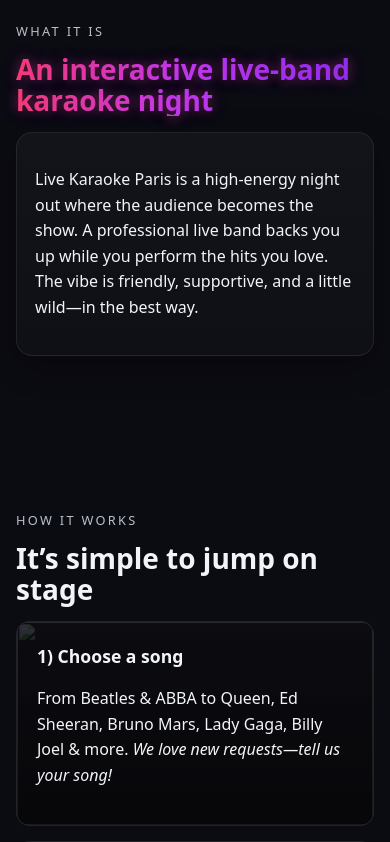
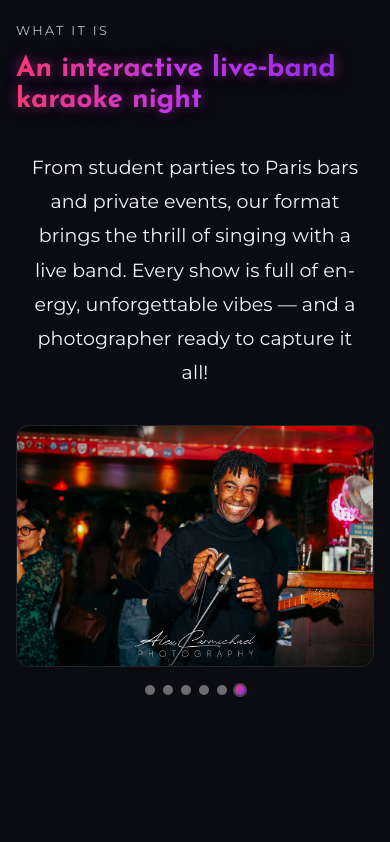
Before and after one commit to diegopereyra99/livekaraoke-site, a plain HTML site: page index.html in a window 390 px wide. Shown: the part 900-1742 px from the top of the page. Drawn offline with Linux system fonts and the light colour scheme.

Commit message:
estructure photos under assets/photos (hero/ what/ gallery/) and update references; add responsive two‑column What section with scroll‑snap carousel + JS; typography: Josefin Sans/Montserrat; widen layout, enlarge and justify What text, center vertically and add side padding; adjust carousel sizing

```diff
--- a/assets/css/landing.css
+++ b/assets/css/landing.css
@@ -9,7 +9,7 @@ header.hero{
 .hero::before{
   content:""; position:absolute; inset:0;
   /* Default: mobile/tablet */
-  background: url('../hero-800.webp') center/cover no-repeat;
+  background: url('../photos/hero/hero-800.webp') center/cover no-repeat;
   background-attachment: fixed;
   /* Keep the image as-is (slight boost + optional blur). Adjust as needed. */
   filter: brightness(0.6) saturate(1.05) blur(8px);
@@ -18,10 +18,10 @@ header.hero{
 
 /* Swap hero image for larger viewports */
 @media (min-width: 900px){
-  .hero::before{ background-image: url('../hero-1280.webp'); }
+  .hero::before{ background-image: url('../photos/hero/hero-1280.webp'); }
 }
 @media (min-width: 1400px){
-  .hero::before{ background-image: url('../hero-1920.webp'); }
+  .hero::before{ background-image: url('../photos/hero/hero-1920.webp'); }
 }
 .hero::after{ content:""; position:absolute; inset:0; background: none; pointer-events: none; }
 
@@ -44,6 +44,40 @@ header.hero{
 /* Steps sizing refinements for this page */
 .step{ min-height: 220px; }
 
+/* What section: responsive two-column layout */
+.what-grid{ display:grid; gap: clamp(16px, 2vw, 24px); align-items: start; }
+@media (min-width: 900px){ .what-grid{ grid-template-columns: 1fr 1.4fr; } }
+
+/* Improve readability for What section */
+#what .what-left .stack{ gap: clamp(16px, 2.2vw, 22px); }
+#what .what-left{ align-self: center; padding-inline: clamp(12px, 3vw, 36px); }
+#what .what-left p{
+  font-size: clamp(19px, 1.2vw, 22px);
+  line-height: 1.8;
+  letter-spacing: .1px;
+  text-align: justify;
+  text-justify: inter-word;
+  -webkit-hyphens: auto;
+  hyphens: auto;
+}
+@media (max-width: 900px){
+  #what .what-left p{ text-align: center; }
+}
+
+/* Carousel */
+.carousel{ display:grid; gap: 10px; }
+.carousel .track{
+  display:grid; grid-auto-flow: column; grid-auto-columns: 100%; gap: 12px;
+  overflow-x:auto; scroll-snap-type: x mandatory; -webkit-overflow-scrolling: touch;
+  padding-bottom: 8px; scrollbar-width: none;
+}
+.carousel .track::-webkit-scrollbar{ display:none; }
+.slide{ margin:0; scroll-snap-align: start; position:relative; border-radius: 14px; overflow:hidden; border:1px solid rgba(255,255,255,.08); background:#0e0e16; }
+.slide img{ width:100%; height: clamp(240px, 42vw, 420px); object-fit:cover; display:block; }
+.carousel .dots{ display:flex; gap:8px; justify-content:center; }
+.carousel .dot{ width:10px; height:10px; border-radius:999px; background: rgba(255,255,255,.4); border:0; padding:0; cursor:pointer; }
+.carousel .dot.active{ background: linear-gradient(135deg, var(--accent-start), var(--accent-end)); box-shadow: 0 0 0 2px rgba(255,255,255,.25); }
+
 /* Gallery */
 .gallery{ display:grid; gap:14px; grid-template-columns: repeat(3, 1fr); }
 @media (max-width: 900px){ .gallery{ grid-template-columns: repeat(2, 1fr); } }
--- a/assets/css/theme.css
+++ b/assets/css/theme.css
@@ -1,4 +1,6 @@
 :root{
+  --font-heading: 'Josefin Sans', system-ui, -apple-system, Segoe UI, Roboto, 'Helvetica Neue', Arial, sans-serif;
+  --font-body: 'Montserrat', system-ui, -apple-system, Segoe UI, Roboto, 'Helvetica Neue', Arial, sans-serif;
   --bg: #0b0b12;
   --bg-2: #12121b;
   --text: #f2f5f8;
@@ -8,7 +10,7 @@
   --accent-start: var(--pink);
   --accent-end: var(--purple);
   --focus: #ff8bd1;
-  --maxw: 1100px;
+  --maxw: 1280px;
   --radius: 16px;
   --shadow-lg: 0 20px 50px rgba(0,0,0,.5);
   --shadow-md: 0 10px 30px rgba(0,0,0,.35);
@@ -18,7 +20,7 @@
 *,*::before,*::after{ box-sizing:border-box; }
 html{ scroll-behavior:smooth; }
 body{
-  margin:0; font-family: system-ui, -apple-system, Segoe UI, Roboto, Ubuntu, Cantarell, Noto Sans, "Helvetica Neue", Arial, "Apple Color Emoji","Segoe UI Emoji";
+  margin:0; font-family: var(--font-body);
   background: var(--bg);
   color:var(--text);
   line-height:1.6;
@@ -55,6 +57,7 @@ a{ color:inherit; text-decoration:none; }
 .btn:active{ transform: translateY(0); }
 
 /* Typography */
+h1, h2, h3, h4, h5, h6{ font-family: var(--font-heading); }
 h1{
   font-size: clamp(40px, 8vw, 80px);
   line-height: .95; margin: 0 0 .6rem 0; font-weight: 900; letter-spacing: .3px;
--- /dev/null
+++ b/assets/js/what-carousel.js
@@ -0,0 +1,105 @@
+(() => {
+  const reducedMotion = window.matchMedia('(prefers-reduced-motion: reduce)').matches;
+
+  document.addEventListener('DOMContentLoaded', () => {
+    document.querySelectorAll('.carousel').forEach(initCarousel);
+  });
+
+  function initCarousel(root){
+    if(root.dataset.initialized) return; // avoid double init
+    root.dataset.initialized = 'true';
+
+    const track = root.querySelector('.track');
+    const dotsWrap = root.querySelector('.dots');
+    if(!track || !dotsWrap) return;
+
+    const getSlides = () => Array.from(track.querySelectorAll('.slide'));
+
+    // Ensure slide IDs exist for a11y
+    getSlides().forEach((s, i) => { if(!s.id) s.id = `carousel-slide-${i+1}`; });
+
+    // Build dots based on slides
+    function buildDots(){
+      dotsWrap.innerHTML = '';
+      getSlides().forEach((slide, i) => {
+        const dot = document.createElement('button');
+        dot.className = 'dot';
+        dot.type = 'button';
+        dot.setAttribute('role', 'tab');
+        dot.setAttribute('aria-controls', slide.id);
+        dot.setAttribute('aria-label', `Go to slide ${i+1}`);
+        dot.addEventListener('click', () => scrollToIndex(i, true));
+        dotsWrap.appendChild(dot);
+      });
+    }
+    buildDots();
+
+    const dots = () => Array.from(dotsWrap.querySelectorAll('.dot'));
+    let current = 0;
+    let autoplayTimer = null;
+    let hover = false, focus = false, pointerDown = false;
+
+    // Active state sync
+    function setActive(idx){
+      current = idx;
+      dots().forEach((d, i) => {
+        const on = i === idx;
+        d.classList.toggle('active', on);
+        d.setAttribute('aria-selected', on ? 'true' : 'false');
+      });
+    }
+
+    function scrollToIndex(idx, smooth){
+      const slides = getSlides();
+      if(!slides[idx]) return;
+      slides[idx].scrollIntoView({ inline: 'start', block: 'nearest', behavior: smooth ? 'smooth' : 'auto' });
+    }
+
+    function next(){
+      const slides = getSlides();
+      if(slides.length === 0) return;
+      scrollToIndex((current + 1) % slides.length, true);
+    }
+
+    function start(){
+      if(reducedMotion) return;
+      if(autoplayTimer || hover || focus || pointerDown) return;
+      autoplayTimer = setInterval(next, 3000);
+    }
+    function stop(){ if(autoplayTimer){ clearInterval(autoplayTimer); autoplayTimer = null; } }
+
+    // Observe which slide is centered/visible
+    const io = new IntersectionObserver((entries) => {
+      entries.forEach(entry => {
+        if(entry.isIntersecting && entry.intersectionRatio >= 0.6){
+          const slides = getSlides();
+          const idx = slides.indexOf(entry.target);
+          if(idx !== -1) setActive(idx);
+        }
+      });
+    }, { root: track, threshold: [0.6] });
+    getSlides().forEach(s => io.observe(s));
+
+    // Pause/resume conditions
+    track.addEventListener('mouseenter', () => { hover = true; stop(); });
+    track.addEventListener('mouseleave', () => { hover = false; start(); });
+    track.addEventListener('focusin', () => { focus = true; stop(); });
+    track.addEventListener('focusout', () => { focus = false; start(); });
+    track.addEventListener('pointerdown', () => { pointerDown = true; stop(); });
+    track.addEventListener('pointerup', () => { pointerDown = false; start(); });
+
+    // Rebuild when slides change
+    const mo = new MutationObserver((mut) => {
+      let changed = false;
+      mut.forEach(m => { if(m.type === 'childList') changed = true; });
+      if(changed){
+        getSlides().forEach(s => io.observe(s));
+        buildDots();
+      }
+    });
+    mo.observe(track, { childList: true });
+
+    setActive(0);
+    start();
+  }
+})();
--- a/index.html
+++ b/index.html
@@ -6,6 +6,9 @@
   <title>Live Karaoke Paris — Sing with a Live Band</title>
   <meta name="description" content="Live Karaoke Paris: sing your favorite songs with a live band in a fun, professional, nightlife atmosphere. Join the stage!" />
   <meta name="theme-color" content="#0b0b12" />
+  <link rel="preconnect" href="https://fonts.googleapis.com" />
+  <link rel="preconnect" href="https://fonts.gstatic.com" crossorigin />
+  <link href="https://fonts.googleapis.com/css2?family=Josefin+Sans:wght@600;700;800&family=Montserrat:wght@400;500;700&display=swap" rel="stylesheet">
   <link rel="stylesheet" href="assets/css/theme.css" />
   <link rel="stylesheet" href="assets/css/landing.css" />
 </head>
@@ -33,10 +36,29 @@
       <div class="container">
         <p class="eyebrow">What it is</p>
         <h2 id="what-title" class="h2 neon-text">An interactive live‑band karaoke night</h2>
-        <div class="card stack reveal">
-          <p>
-            Live Karaoke Paris is a high‑energy night out where the audience becomes the show. A professional live band backs you up while you perform the hits you love. The vibe is friendly, supportive, and a little wild—in the best way.
-          </p>
+
+        <div class="what-grid">
+          <div class="what-left reveal">
+            <div class="stack">
+              <p>
+                From student parties to Paris bars and private events, our format brings the thrill of singing with a live band. Every show is full of energy, unforgettable vibes — and a photographer ready to capture it all!
+              </p>
+            </div>
+          </div>
+
+          <div class="what-right reveal">
+            <div class="carousel" id="what-carousel" aria-label="What it is photos">
+              <div class="track" tabindex="0" role="region" aria-roledescription="carousel" aria-label="Photo carousel">
+                <figure class="slide"><img src="assets/photos/what/photo01.jpg" alt="Live Karaoke Paris crowd and singer" loading="lazy"></figure>
+                <figure class="slide"><img src="assets/photos/what/photo02.jpg" alt="Band on stage with neon lights" loading="lazy"></figure>
+                <figure class="slide"><img src="assets/photos/what/photo03.jpg" alt="Singer performing" loading="lazy"></figure>
+                <figure class="slide"><img src="assets/photos/what/photo04.jpg" alt="Friends singing together" loading="lazy"></figure>
+                <figure class="slide"><img src="assets/photos/what/photo05.jpg" alt="Hands up in the crowd" loading="lazy"></figure>
+                <figure class="slide"><img src="assets/photos/what/photo06.jpg" alt="Close up on the mic and lights" loading="lazy"></figure>
+              </div>
+              <div class="dots" role="tablist" aria-label="Choose slide"></div>
+            </div>
+          </div>
         </div>
       </div>
     </section>
@@ -48,17 +70,17 @@
         <h2 id="how-title" class="h2">It’s simple to jump on stage</h2>
         <div class="steps">
   <div class="step reveal delay-1" data-bg="choose">
-    <img class="step-bg" src="assets/step-choose.jpg" alt="" aria-hidden="true" onerror="this.onerror=null; this.src='assets/photo07.jpg';" />
+    <img class="step-bg" src="assets/step-choose.jpg" alt="" aria-hidden="true" onerror="this.onerror=null; this.src='assets/photos/gallery/photo07.jpg';" />
     <b>1) Choose a song</b>
     <p>From Beatles & ABBA to Queen, Ed Sheeran, Bruno Mars, Lady Gaga, Billy Joel & more. <em>We love new requests—tell us your song!</em></p>
   </div>
   <div class="step reveal delay-2" data-bg="band">
-    <img class="step-bg" src="assets/step-band.jpg" alt="" aria-hidden="true" onerror="this.onerror=null; this.src='assets/photo03.jpg';" />
+    <img class="step-bg" src="assets/step-band.jpg" alt="" aria-hidden="true" onerror="this.onerror=null; this.src='assets/photos/gallery/photo03.jpg';" />
     <b>2) Join the band</b>
     <p>We handle lyrics, cues, and key. You take the mic; we bring the groove.</p>
   </div>
   <div class="step reveal delay-3" data-bg="perform">
-    <img class="step-bg" src="assets/step-perform.jpg" alt="" aria-hidden="true" onerror="this.onerror=null; this.src='assets/photo01.jpg';" />
+    <img class="step-bg" src="assets/step-perform.jpg" alt="" aria-hidden="true" onerror="this.onerror=null; this.src='assets/photos/gallery/photo01.jpg';" />
     <b>3) Perform with the crowd</b>
     <p>Lights on, friends cheering, a proper stage moment you’ll remember.</p>
   </div>
@@ -73,39 +95,39 @@
         <h2 id="photos-title" class="h2">The vibe in pictures</h2>
         <div class="gallery" role="list">
   <figure class="reveal" role="listitem">
-    <img src="assets/photo01.jpg" alt="Singer on stage with live band" loading="lazy" />
+    <img src="assets/photos/gallery/photo01.jpg" alt="Singer on stage with live band" loading="lazy" />
     <figcaption>Spotlight moments</figcaption>
   </figure>
   <figure class="reveal delay-1" role="listitem">
-    <img src="assets/photo02.jpg" alt="Crowd cheering with neon lights" loading="lazy" />
+    <img src="assets/photos/gallery/photo02.jpg" alt="Crowd cheering with neon lights" loading="lazy" />
     <figcaption>Crowd energy</figcaption>
   </figure>
   <figure class="reveal delay-2" role="listitem">
-    <img src="assets/photo03.jpg" alt="Guitarist and drummer on stage" loading="lazy" />
+    <img src="assets/photos/gallery/photo03.jpg" alt="Guitarist and drummer on stage" loading="lazy" />
     <figcaption>Live band</figcaption>
   </figure>
   <figure class="reveal" role="listitem">
-    <img src="assets/photo04.jpg" alt="Friends singing together" loading="lazy" />
+    <img src="assets/photos/gallery/photo04.jpg" alt="Friends singing together" loading="lazy" />
     <figcaption>Sing together</figcaption>
   </figure>
   <figure class="reveal delay-1" role="listitem">
-    <img src="assets/photo05.jpg" alt="Singer smiling with microphone" loading="lazy" />
+    <img src="assets/photos/gallery/photo05.jpg" alt="Singer smiling with microphone" loading="lazy" />
     <figcaption>All smiles</figcaption>
   </figure>
   <figure class="reveal delay-2" role="listitem">
-    <img src="assets/photo06.jpg" alt="Hands up in the crowd" loading="lazy" />
+    <img src="assets/photos/gallery/photo06.jpg" alt="Hands up in the crowd" loading="lazy" />
     <figcaption>Hands up</figcaption>
   </figure>
   <figure class="reveal" role="listitem">
-    <img src="assets/photo07.jpg" alt="Neon lights over the stage" loading="lazy" />
+    <img src="assets/photos/gallery/photo07.jpg" alt="Neon lights over the stage" loading="lazy" />
     <figcaption>Neon nights</figcaption>
   </figure>
   <figure class="reveal delay-1" role="listitem">
-    <img src="assets/photo08.jpg" alt="Singer and bassist sharing the groove" loading="lazy" />
+    <img src="assets/photos/gallery/photo08.jpg" alt="Singer and bassist sharing the groove" loading="lazy" />
     <figcaption>Groove locked</figcaption>
   </figure>
   <figure class="reveal delay-2" role="listitem">
-    <img src="assets/photo09.jpg" alt="Close-up of microphone with lights" loading="lazy" />
+    <img src="assets/photos/gallery/photo09.jpg" alt="Close-up of microphone with lights" loading="lazy" />
     <figcaption>Mic check</figcaption>
   </figure>
 </div>
@@ -134,6 +156,7 @@
     </div>
   </footer>
 
+  <script defer src="assets/js/what-carousel.js"></script>
   <!-- Tiny JS: intersection observer for reveals + current year -->
   <script>
     // Year
```
Also changed, not shown: assets/photos/hero/hero-1280.webp (renamed from assets/hero-1280.webp), assets/photos/hero/hero-1920.webp (renamed from assets/hero-1920.webp), assets/photos/hero/hero-800.webp (renamed from assets/hero-800.webp), assets/photos/what/photo01.jpg (added), assets/photos/what/photo02.jpg (added), assets/photos/what/photo03.jpg (added), assets/photos/what/photo04.jpg (added), assets/photos/what/photo05.jpg (added), assets/photos/what/photo06.jpg (added).
